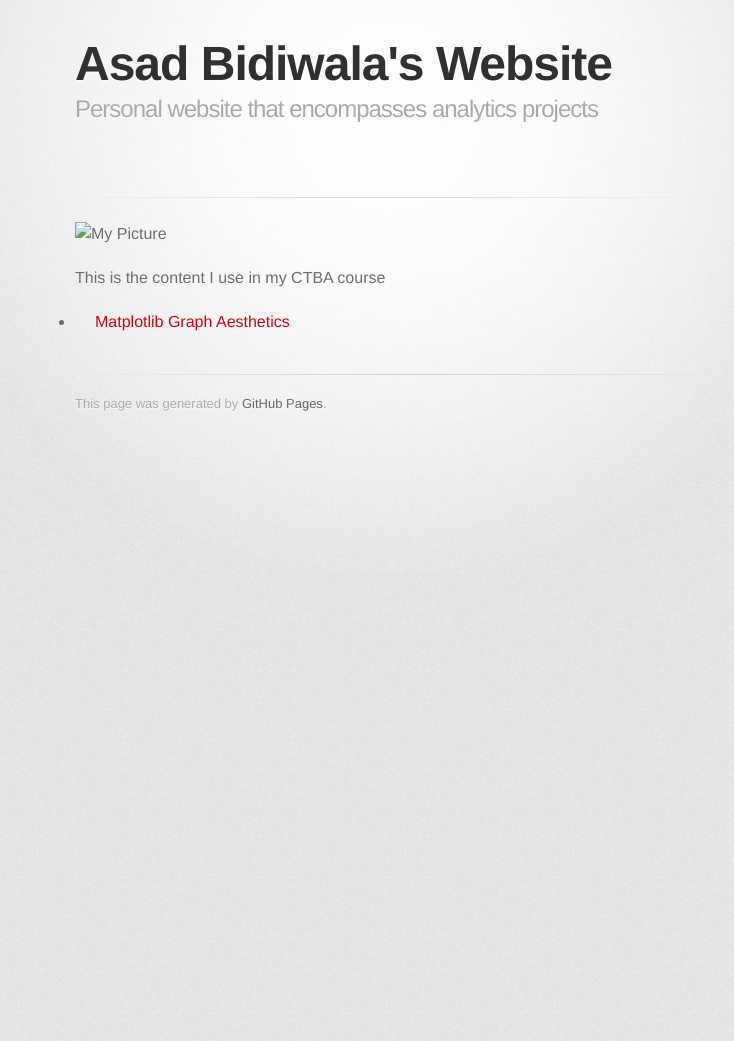
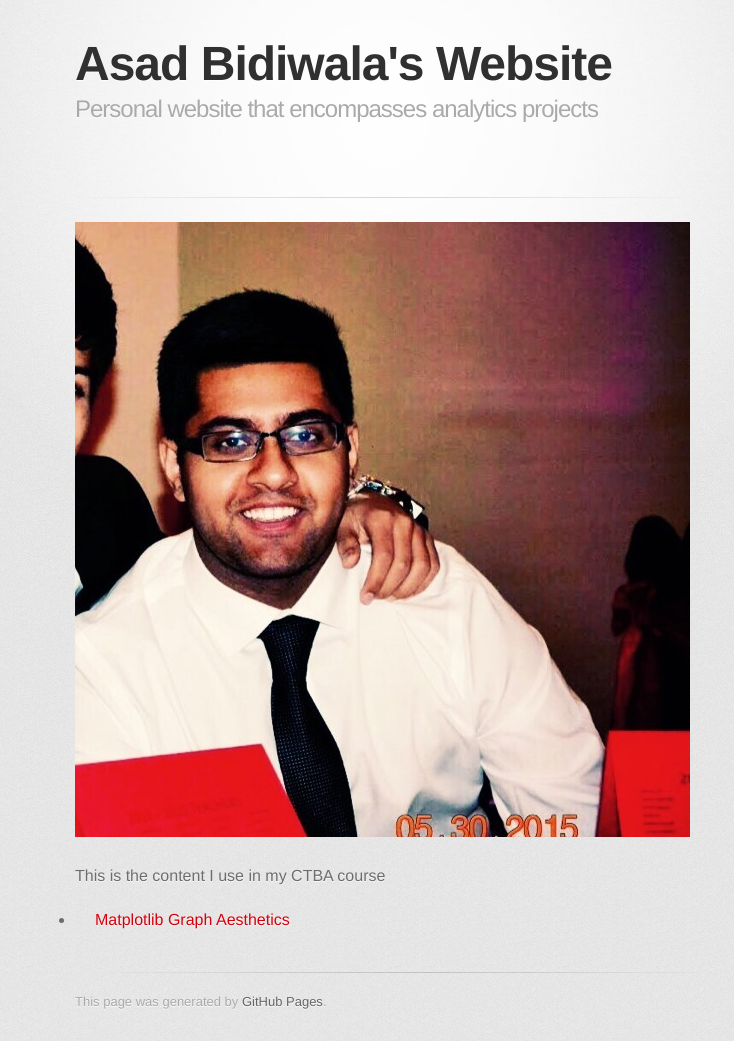
Before and after one commit to AsadBidiwala/AsadBidiwala.github.io, a Jekyll site: the page built from index.md, in a window 1280 px wide. Shown: the whole page, without its empty margins (255-989 px from the left). Built offline with Jekyll 4.4.1, drawn with Linux system fonts in a browser that asks for light colours; some web fonts are replaced; our own code applies the rules of GitHub Pages for plain Markdown files; before the commit the page ends 900 px from its top, so only the background shows below that.

Commit message:
Update index.md

```diff
--- a/index.md
+++ b/index.md
@@ -3,7 +3,7 @@ title: Asad Bidiwala's Website
 description: Personal website that encompasses analytics projects
 ---
 
-![My Picture](/pictures/)
+![My Picture](/pictures/Asad Bidiwala Profile Picture.jpg)
 
 This is the content I use in my CTBA course
 
```
